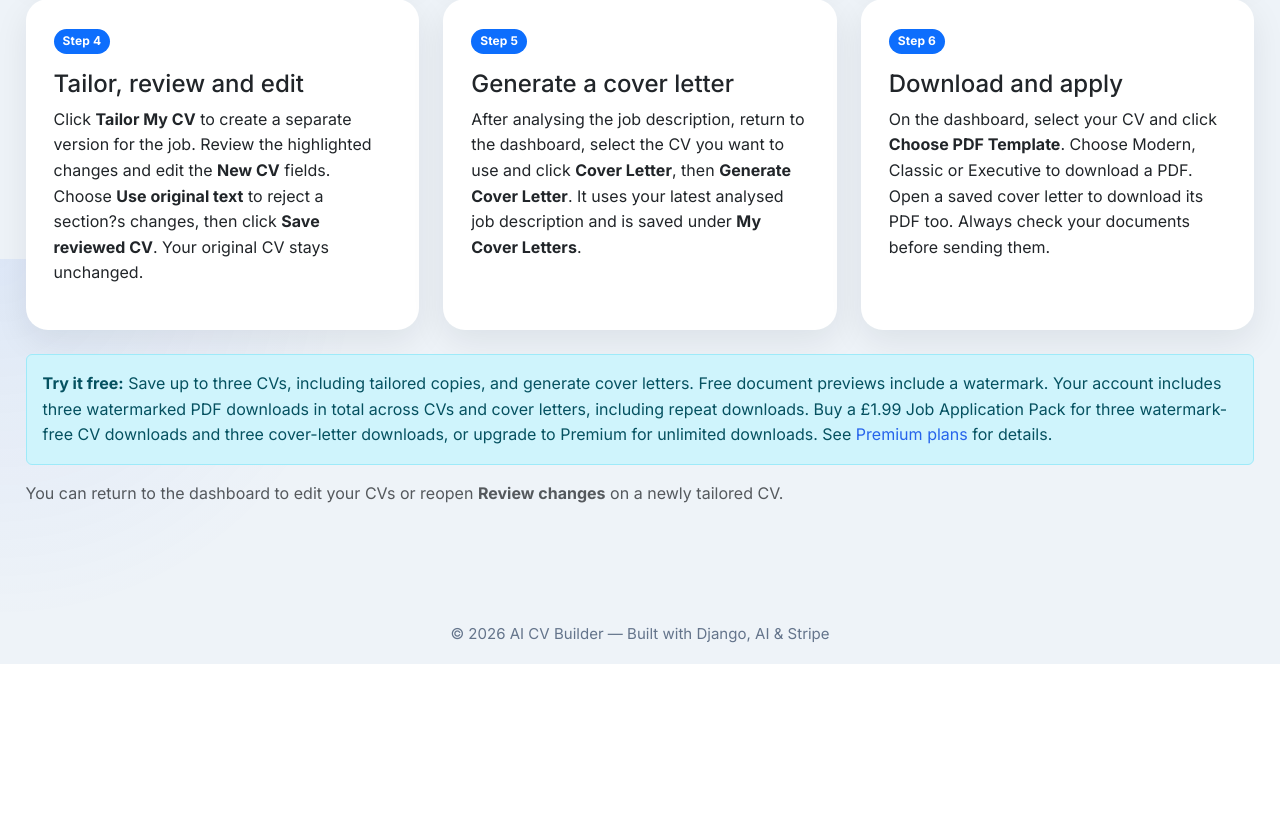
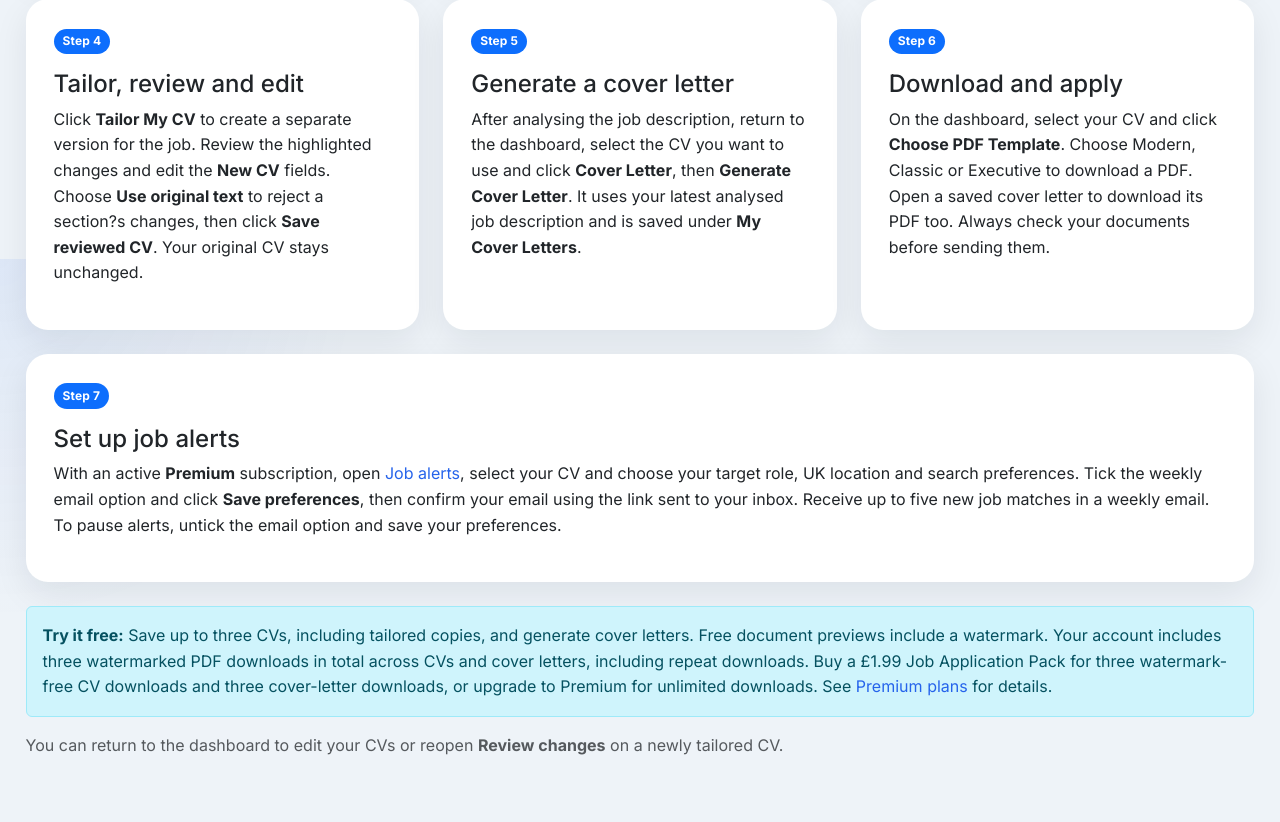
Before and after one commit to MohammadIqbalBora/ai-cv-builder, a Django app: page / in a window 1280 px wide. Shown: the part 1341-2163 px from the top of the page. Before the commit the page ends 2005 px from the top, so only its background shows below. Run offline with Django 5.2, Linux system fonts and the light colour scheme.

Commit message:
add job alert

```diff
--- a/templates/home.html
+++ b/templates/home.html
@@ -139,6 +139,13 @@
         <p>On the dashboard, select your CV and click <strong>Choose PDF Template</strong>. Choose Modern, Classic or Executive to download a PDF. Open a saved cover letter to download its PDF too. Always check your documents before sending them.</p>
       </div></div>
     </li>
+    <li class="col-12">
+      <div class="card h-100 feature-card"><div class="card-body">
+        <span class="badge bg-primary mb-3">Step 7</span>
+        <h3 class="h4">Set up job alerts</h3>
+        <p>With an active <strong>Premium</strong> subscription, open <a href="{% url 'job_alert_preferences' %}">Job alerts</a>, select your CV and choose your target role, UK location and search preferences. Tick the weekly email option and click <strong>Save preferences</strong>, then confirm your email using the link sent to your inbox. Receive up to five new job matches in a weekly email. To pause alerts, untick the email option and save your preferences.</p>
+      </div></div>
+    </li>
   </ol>
   <div class="alert alert-info mt-4">
     <strong>Try it free:</strong> Save up to three CVs, including tailored copies, and generate cover letters. Free document previews include a watermark. Your account includes three watermarked PDF downloads in total across CVs and cover letters, including repeat downloads. Buy a &pound;1.99 Job Application Pack for three watermark-free CV downloads and three cover-letter downloads, or upgrade to Premium for unlimited downloads. See <a href="{% url 'pricing' %}">Premium plans</a> for details.
```
